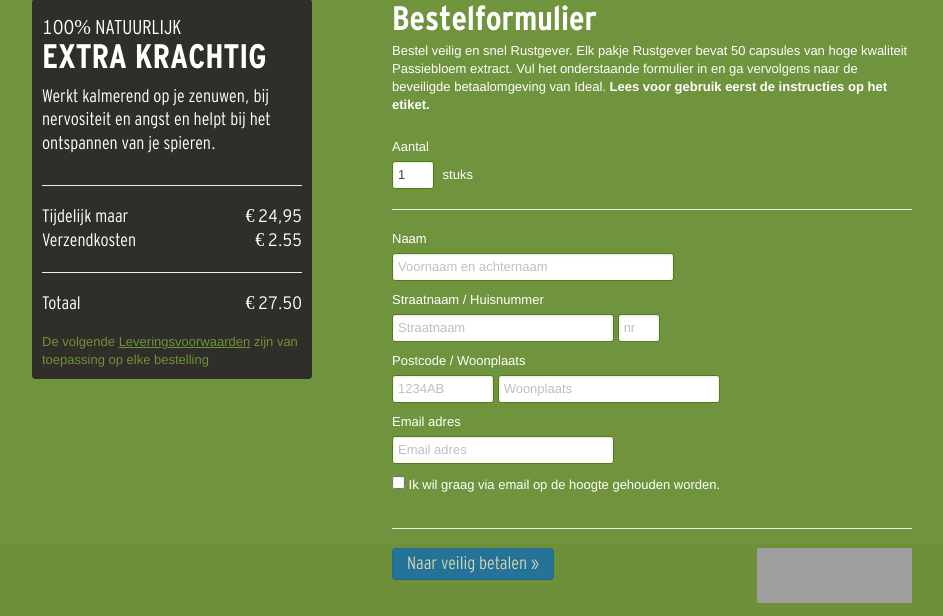
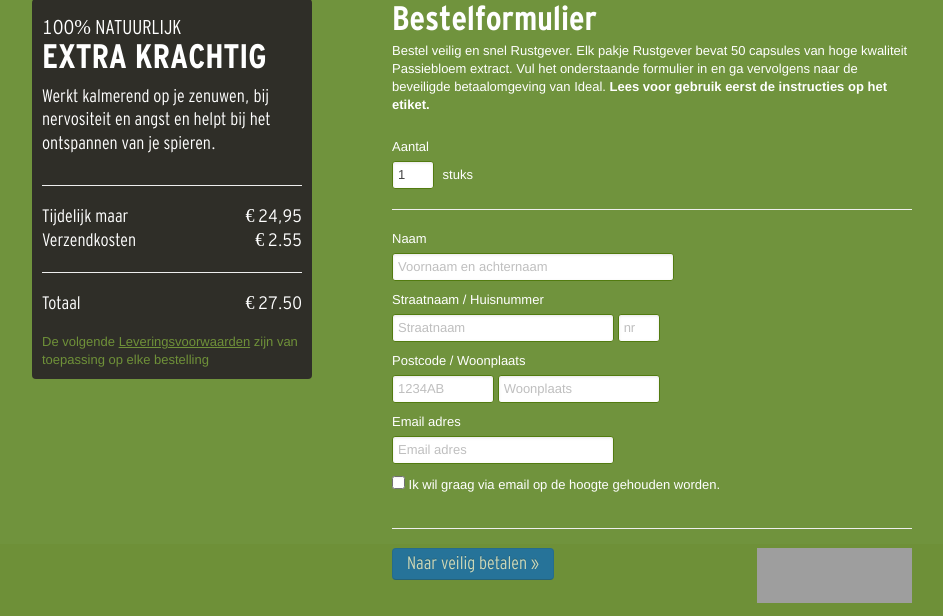
Before and after one commit to mlabsnl/zengarden, a Django app: template templates/bestel-rustgever.html in a window 1280 px wide. Shown: the part 141-757 px from the top of the page, without its empty margins (138-1081 px from the left). Run offline with Django 3.2, Linux system fonts and the light colour scheme; the template is opened without the code that fills it, so the values that code supplies are empty; parts of the project's set-up code (start-up, migrations or seed data) failed here and were passed over; some libraries are stand-ins or nearby versions; grey boxes are pictures that could not be loaded.

Commit message:
fix bestelform woonplaats field to wide

```diff
--- a/templates/bestel-rustgever.html
+++ b/templates/bestel-rustgever.html
@@ -179,7 +179,7 @@
 	            <label for="xlInput">Postcode / Woonplaats </label>
 	            <div class="input">
 	              <input class="span2" id="id_customer_zipcode" name="customer_zipcode" maxlength="7" size="3" placeholder="1234AB" type="text"  />
-	              <input class="span4" id="id_customer_city" name="customer_city" size="3" placeholder="Woonplaats"type="text"  />
+	              <input class="span3" id="id_customer_city" name="customer_city" size="3" placeholder="Woonplaats"type="text"  />
 	            </div>
 	          </div><!-- /clearfix -->
 
```
